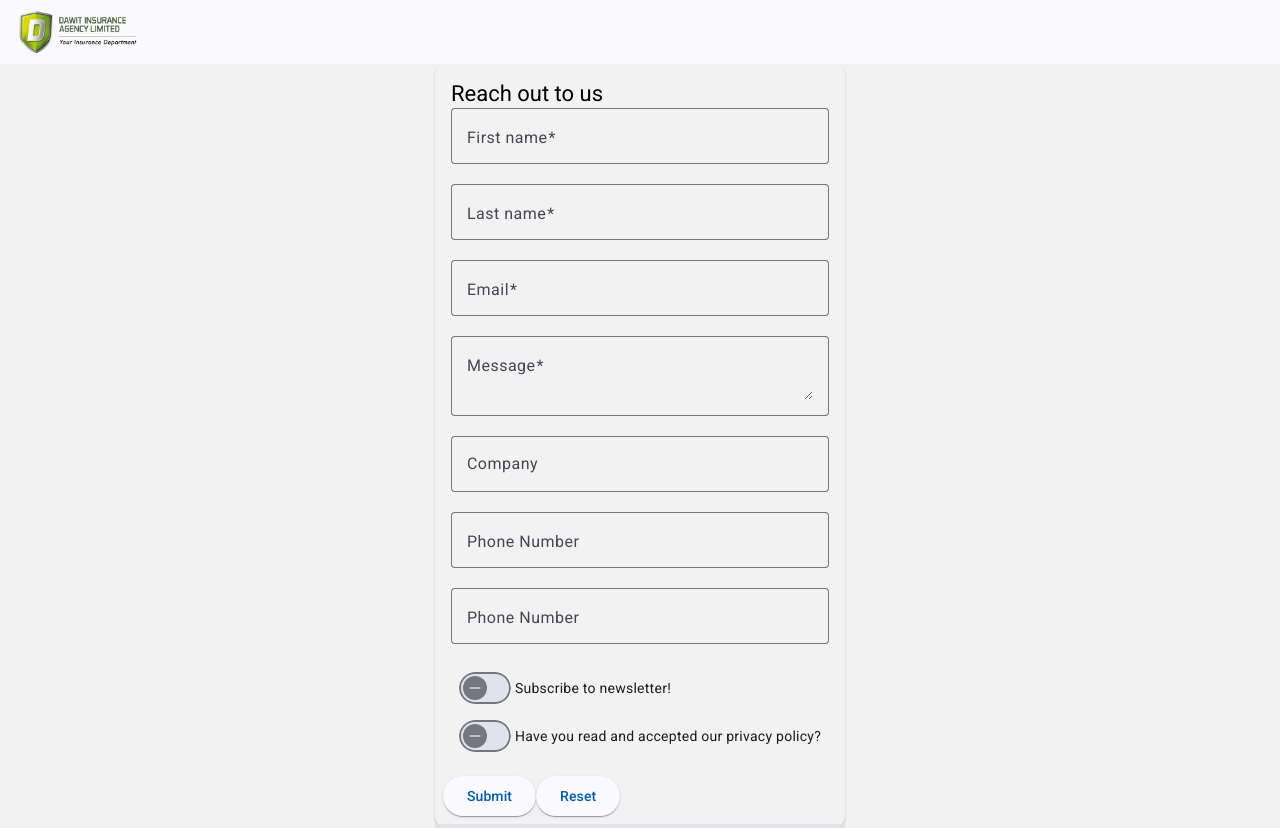
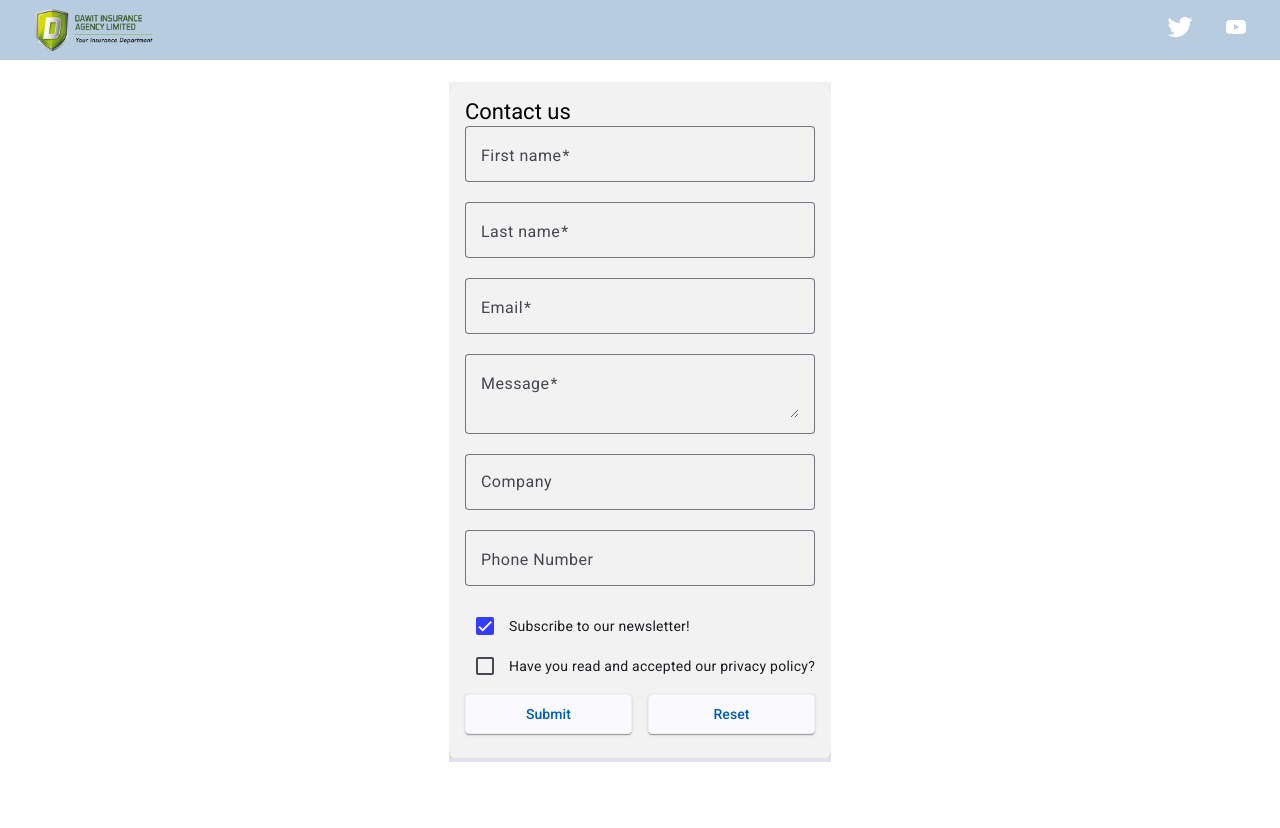
Before and after one commit to mosesokemwa/fe_dawit, an Angular app: page / in a window 1280 px wide. After the commit the page ends 800 px from the top, so only its background shows below. Built offline with nearby package versions, Linux system fonts and the light colour scheme.

Commit message:
feat: httpclient service for submitting form(not yet plugged in or tested) chore: removed progress bar, too fnacy and serves no purpose fix: injectable providers error

```diff
--- /dev/null
+++ b/src/app/api.service.ts
@@ -0,0 +1,19 @@
+import { HttpClient } from '@angular/common/http';
+import { ContactForm } from './contactForm';
+import { inject, Injectable } from '@angular/core';
+import { Observable } from 'rxjs';
+
+@Injectable({ providedIn: 'root' })
+export class ApiService {
+
+  baseURL: string = "http://localhost:4000/api/v1";
+
+  constructor(private http: HttpClient) { }
+
+  postContactForm(formData: Partial<ContactForm>): Observable < any > {
+    // return this.http.post(this.baseURL + 'contact-form', formData);
+    console.log(formData);
+    return new Observable();
+  }
+
+}
--- a/src/app/app.component.html
+++ b/src/app/app.component.html
@@ -1,8 +1,24 @@
-
-  <mat-toolbar color="primary" class="toolbar">
-  <img cImg fluid src="assets/img/DawitMainLogo.png" />
+<mat-toolbar color="primary" class="toolbar" role="banner">
+  <img cImg fluid alt="Dawit Logo" src="assets/img/DawitMainLogo.png" />
+  <div class="spacer"></div>
+  <a aria-label="Angular on twitter" target="_blank" rel="noopener" href="https://twitter.com/angular" title="Twitter">
+    <svg id="twitter-logo" height="24" data-name="Logo" xmlns="http://www.w3.org/2000/svg" viewBox="0 0 400 400">
+      <rect width="400" height="400" fill="none" />
+      <path
+        d="M153.62,301.59c94.34,0,145.94-78.16,145.94-145.94,0-2.22,0-4.43-.15-6.63A104.36,104.36,0,0,0,325,122.47a102.38,102.38,0,0,1-29.46,8.07,51.47,51.47,0,0,0,22.55-28.37,102.79,102.79,0,0,1-32.57,12.45,51.34,51.34,0,0,0-87.41,46.78A145.62,145.62,0,0,1,92.4,107.81a51.33,51.33,0,0,0,15.88,68.47A50.91,50.91,0,0,1,85,169.86c0,.21,0,.43,0,.65a51.31,51.31,0,0,0,41.15,50.28,51.21,51.21,0,0,1-23.16.88,51.35,51.35,0,0,0,47.92,35.62,102.92,102.92,0,0,1-63.7,22A104.41,104.41,0,0,1,75,278.55a145.21,145.21,0,0,0,78.62,23"
+        fill="#fff" />
+    </svg>
+  </a>
+  <a aria-label="Angular on YouTube" target="_blank" rel="noopener" href="https://youtube.com/angular" title="YouTube">
+    <svg id="youtube-logo" height="24" width="24" data-name="Logo" xmlns="http://www.w3.org/2000/svg"
+      viewBox="0 0 24 24" fill="#fff">
+      <path d="M0 0h24v24H0V0z" fill="none" />
+      <path
+        d="M21.58 7.19c-.23-.86-.91-1.54-1.77-1.77C18.25 5 12 5 12 5s-6.25 0-7.81.42c-.86.23-1.54.91-1.77 1.77C2 8.75 2 12 2 12s0 3.25.42 4.81c.23.86.91 1.54 1.77 1.77C5.75 19 12 19 12 19s6.25 0 7.81-.42c.86-.23 1.54-.91 1.77-1.77C22 15.25 22 12 22 12s0-3.25-.42-4.81zM10 15V9l5.2 3-5.2 3z" />
+    </svg>
+  </a>
 </mat-toolbar>
 
-<div class="main">
+<div class="content" role="main">
   <app-contact-form></app-contact-form>
 </div>
--- a/src/app/app.component.scss
+++ b/src/app/app.component.scss
@@ -1,4 +1,68 @@
-img {
+:host {
+  font-family: -apple-system, BlinkMacSystemFont, "Segoe UI", Roboto, Helvetica, Arial, sans-serif, "Apple Color Emoji", "Segoe UI Emoji", "Segoe UI Symbol";
+  font-size: 14px;
+  color: #333;
+  box-sizing: border-box;
+  -webkit-font-smoothing: antialiased;
+  -moz-osx-font-smoothing: grayscale;
+}
+
+h1,
+h2,
+h3,
+h4,
+h5,
+h6 {
+  margin: 8px 0;
+}
+
+p {
+  margin: 0;
+}
+
+.spacer {
+  flex: 1;
+}
+
+.toolbar {
+  position: absolute;
+  top: 0;
+  left: 0;
+  right: 0;
+  height: 60px;
+  display: flex;
+  align-items: center;
+  background-color: #b8cce0;
+  color: white;
+  font-weight: 600;
+}
+
+.toolbar img {
+  margin: 0 16px;
   height: calc(12vh - var(--mat-toolbar-height));
   width: auto;
 }
+
+.toolbar #twitter-logo {
+  height: 40px;
+  margin: 0 8px;
+}
+
+.toolbar #youtube-logo {
+  height: 40px;
+  margin: 0 16px;
+}
+
+.toolbar #twitter-logo:hover,
+.toolbar #youtube-logo:hover {
+  opacity: 0.8;
+}
+
+.content {
+  display: flex;
+  margin: 82px auto 32px;
+  padding: 0 16px;
+  max-width: 960px;
+  flex-direction: column;
+  align-items: center;
+}
--- a/src/app/app.component.ts
+++ b/src/app/app.component.ts
@@ -16,4 +16,5 @@ import { MatToolbarModule } from '@angular/material/toolbar';
 })
 export class AppComponent {
   title = 'Contact Form';
+
 }
--- a/src/app/app.config.ts
+++ b/src/app/app.config.ts
@@ -4,11 +4,14 @@ import { provideRouter } from '@angular/router';
 import { routes } from './app.routes';
 import { provideClientHydration } from '@angular/platform-browser';
 import { provideAnimationsAsync } from '@angular/platform-browser/animations/async';
+import { provideHttpClient } from '@angular/common/http';
 
 export const appConfig: ApplicationConfig = {
   providers: [
     provideZoneChangeDetection({ eventCoalescing: true }),
     provideRouter(routes),
     provideClientHydration(),
-    provideAnimationsAsync()],
+    provideAnimationsAsync(),
+    provideHttpClient(),],
+
 };
--- a/src/app/contact-form/contact-form.component.html
+++ b/src/app/contact-form/contact-form.component.html
@@ -1,5 +1,6 @@
 <div class="container">
-  <form [formGroup]="contactForm" novalidate (ngSubmit)="onSubmit()" (ngReset)="onReset()">
+  <!-- form response message -->
+  <form [formGroup]="contactForm" novalidate (ngSubmit)="onSubmit()" (ngReset)="onReset()" autocomplete="on">
     <mat-card class="contact-card">
       <mat-card-header>
         <mat-card-title>{{title}}</mat-card-title>
@@ -58,43 +59,40 @@
             <input matInput formControlName="phoneNumber">
           </mat-form-field>
         </div>
-        <div class="col">
-          <mat-form-field appearance="outline">
-            <mat-label>Phone Number</mat-label>
-            <input matInput formControlName="phoneNumber">
-          </mat-form-field>
-        </div>
 
         <div class="spacer-form">
           <div class="col">
-            <mat-slide-toggle matInput name="subscribe" class="subscribe" [color]="color" [checked]="subscribeChecked"
-              (change)="subscribeChecked = !subscribeChecked" formControlName="subscribe"
-              aria-label="Slide toggle with custom colors" matInput="subscribe">
-              Subscribe to newsletter!
-            </mat-slide-toggle>
-            @if (contactForm.controls['subscribe'].hasError('required')) {
-            <mat-error>Subscribe is <strong>required</strong></mat-error>
-            }
+            <mat-checkbox matInput formControlName="subscribe" aria-label="Select to subscribe" matInput="subscribe">
+              Subscribe to our newsletter!
+
+              @if (contactForm.controls['subscribe'].hasError('required')) {
+              <mat-error>Subscribe is <strong>required</strong></mat-error>
+              }
+            </mat-checkbox>
+
           </div>
-        </div>
-        <div class="spacer-form">
+
           <div class="col">
-            <mat-slide-toggle matInput formControlName="privacyPolicy" aria-label="Slide toggle"
-              matInput="privacyPolicy" (change)="privacyPolicyChecked = !privacyPolicyChecked"
-              [checked]="privacyPolicyChecked">
+            <mat-checkbox matInput formControlName="privacyPolicy" aria-label="Mark as read" matInput="privacyPolicy"
+              (change)="privacyPolicyChecked = !privacyPolicyChecked" [checked]="privacyPolicyChecked">
               Have you read and accepted our privacy policy?
-            </mat-slide-toggle>
+
+              @if (contactForm.controls['privacyPolicy'].hasError('required')) {
+              <mat-error>Privacy policy is <strong>required</strong></mat-error>
+              }
+            </mat-checkbox>
+
           </div>
         </div>
       </mat-card-content>
 
       <mat-card-actions>
-        <button mat-raised-button color="primary" type="submit">Submit</button>
-        <button mat-raised-button color="primary" type="reset">Reset</button>
+        <button mat-raised-button color="primary" disabled={{submitting}} type="submit">Submit</button>
+        <button mat-raised-button color="primary" disabled={{submitting}} type="reset">Reset</button>
       </mat-card-actions>
 
       <mat-card-footer>
-        <mat-progress-bar mode="determinate" value={{progressBarValue}}></mat-progress-bar>
+        <mat-progress-bar mode="determinate" value='0'></mat-progress-bar>
       </mat-card-footer>
     </mat-card>
   </form>
--- a/src/app/contact-form/contact-form.component.scss
+++ b/src/app/contact-form/contact-form.component.scss
@@ -19,6 +19,8 @@
     // margin: 20px auto;
     background: var(--md-sys-color-primary);
     color: var(--md-sys-color-on-primary);
+    justify-content: center;
+    display: flex;
 
     input {
       background-color: var(--md-sys-color-primary);
@@ -34,5 +36,21 @@
       margin: 5px 0;
     }
 
+    button {
+      border-radius: 4px;
+      border: 1px solid #eee;
+      margin: 0 8px 16px;
+      padding: 16px;
+      display: flex;
+      flex-direction: row;
+      justify-content: center;
+      align-items: center;
+      transition: all 0.2s ease-in-out;
+      width: 100%;
+    }
+    button:hover {
+      transform: translateY(-3px);
+      box-shadow: 0 4px 17px rgba(0, 0, 0, 0.35);
+    }
   }
 }
--- a/src/app/contact-form/contact-form.component.ts
+++ b/src/app/contact-form/contact-form.component.ts
@@ -9,6 +9,10 @@ import { MatCardModule } from '@angular/material/card';
 import { MatSlideToggleModule } from '@angular/material/slide-toggle';
 import { MatProgressBarModule } from '@angular/material/progress-bar';
 import { MatTooltipModule } from '@angular/material/tooltip';
+import { MatCheckboxModule } from '@angular/material/checkbox';
+import { ApiService } from '../api.service'
+import { ContactForm } from '../contactForm';
+import {MatSnackBar} from '@angular/material/snack-bar';
 
 @Component({
   selector: 'app-contact-form',
@@ -24,33 +28,80 @@ import { MatTooltipModule } from '@angular/material/tooltip';
     ReactiveFormsModule,
     MatSlideToggleModule,
     MatProgressBarModule,
-    MatTooltipModule
+    MatTooltipModule,
+    MatCheckboxModule,
   ]
 })
 export class ContactFormComponent {
-  title = 'Reach out to us';
+  title = 'Contact us';
   color: ThemePalette = 'accent';
-  subscribeChecked = false;
+  subscribeChecked = true;
   privacyPolicyChecked = false;
-  progressBarValue = 0;
   privacyTooltipValue = 'Your data is safe with us';
+  formServerResponse: any;
+  submitting = false;
 
   private fb = inject(FormBuilder);
+  private apiService = inject(ApiService);
+  private _snackBar: MatSnackBar = inject(MatSnackBar);
+
   contactForm = this.fb.group({
-    firstName: [null, Validators.required],
-    lastName: [null, Validators.required],
-    email: [null, [Validators.required, Validators.email]],
-    company: null,
-    message: [null, Validators.required],
-    phoneNumber: null,
+    firstName: ['', Validators.required],
+    lastName: ['', Validators.required],
+    email: ['', [Validators.required, Validators.email]],
+    company: '',
+    message: ['', Validators.required],
+    phoneNumber: '',
     subscribe: [this.subscribeChecked, Validators.required],
     privacyPolicy: [this.privacyPolicyChecked, Validators.required],
   });
 
 
+  onSubmit(): void {
+    const { value: formValue } = this.contactForm;
+    if (!formValue.privacyPolicy) {
+      this.contactForm.get('privacyPolicy')?.setErrors({ required: true });
+      return;
+    }
+    if (this.contactForm.invalid) {
+      return;
+    }
+    console.log('Form submitted:', formValue);
 
-  onSubmit(): void {
-    console.log(this.contactForm.value);
+    this.submitting = true;
+    this.formServerResponse = 'Sending message...';
+    this.openSnackBar();
+    this.apiService.postContactForm(formValue as Partial<ContactForm>).subscribe({
+      next: (response) => {
+        console.log('Form response:', response);
+        this.formServerResponse = 'Thanks for your message!';
+        this.openSnackBar();
+      },
+      error: (error) => {
+        console.error('Form error:', error);
+        this.formServerResponse = 'An error occurred. Please try again later.';
+        this.openSnackBar();
+
+      },
+      complete: () => {
+        console.log('Form submission completed');
+        this.openSnackBar();
+
+        setTimeout(() => {
+          this.onReset();
+        }, 2000);
+      }
+    });
+  }
+
+  openSnackBar(message: string = this.formServerResponse) {
+    this._snackBar.open(this.formServerResponse, '', {
+      duration: 2000,
+      horizontalPosition: 'center',
+      verticalPosition: 'top',
+      panelClass: ['mat-toolbar', 'mat-primary']
+    })
+
   }
 
   onReset(): void {
@@ -59,6 +110,7 @@ export class ContactFormComponent {
 
   onSubscribeChange(): void {
     this.subscribeChecked = !this.subscribeChecked;
+    console.log('Subscribe checked:', this.subscribeChecked);
   }
 
 }
--- a/src/app/contactForm.ts
+++ b/src/app/contactForm.ts
@@ -2,10 +2,11 @@ export interface ContactForm {
   firstName: string;
   lastName: string;
   email: string;
-  message?: string;
-
+  message: string;
+  privacyPolicy: boolean;
 
   // optional
   phoneNumber?: string;
   subscribe?: boolean;
+  company?: string;
 }
```
